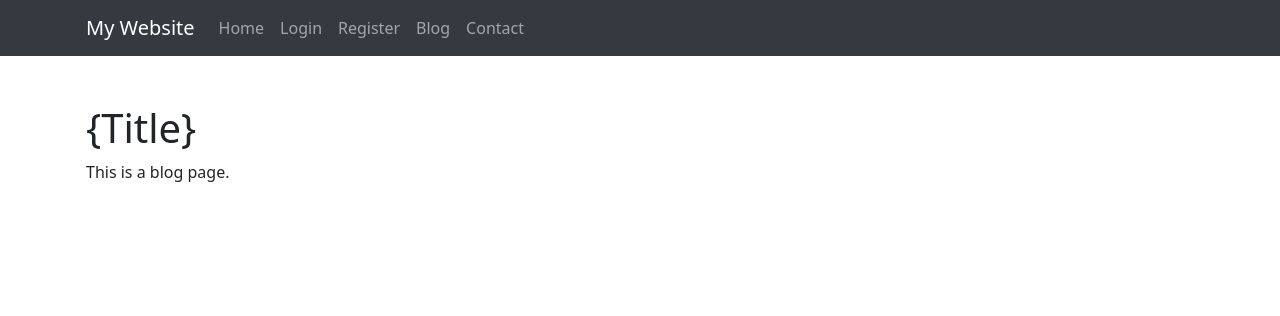
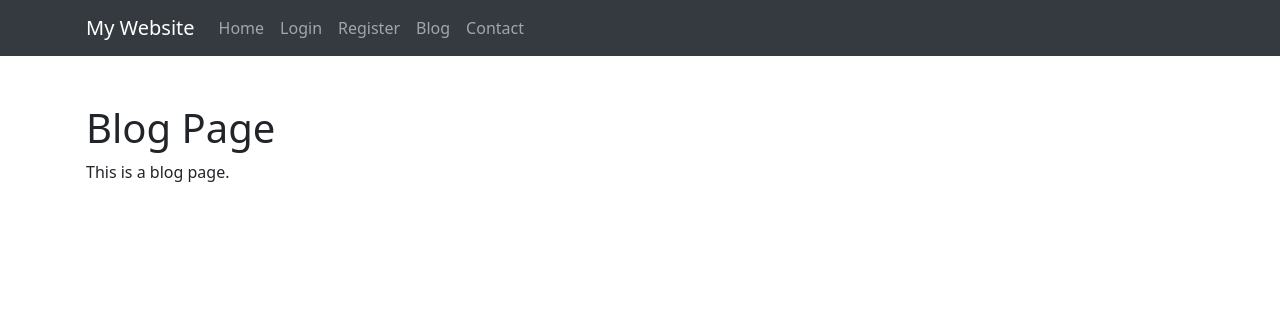
Before and after one commit to attacker-codeninja/Web-Application-Attacks, a Flask app: page /blog in a window 1280 px wide. Shown: the top 316 px of the page. Run offline with Flask 2, Linux system fonts and the light colour scheme; some libraries are stand-ins or nearby versions.

Commit message:
adding blog, contact, login, register html updates

```diff
--- a/Broken_Access_Control/IDOR/templates/blog.html
+++ b/Broken_Access_Control/IDOR/templates/blog.html
@@ -5,7 +5,7 @@
   <meta charset="UTF-8">
   <meta name="viewport" content="width=device-width, initial-scale=1.0">
   <link rel="stylesheet" href="https://stackpath.bootstrapcdn.com/bootstrap/5.0.0-alpha1/css/bootstrap.min.css">
-  <title>My Website - {Title}</title>
+  <title>My Website - Blog Page</title>
 </head>
 
 <body>
@@ -41,7 +41,7 @@
 
   <!-- Main Content -->
   <main class="container mt-5">
-    <h1>{Title}</h1>
+    <h1>Blog Page</h1>
     <p>This is a blog page.</p>
   </main>
 
--- a/Broken_Access_Control/IDOR/templates/contact.html
+++ b/Broken_Access_Control/IDOR/templates/contact.html
@@ -5,7 +5,7 @@
   <meta charset="UTF-8">
   <meta name="viewport" content="width=device-width, initial-scale=1.0">
   <link rel="stylesheet" href="https://stackpath.bootstrapcdn.com/bootstrap/5.0.0-alpha1/css/bootstrap.min.css">
-  <title>My Website - {Title}</title>
+  <title>My Website - Contact Page</title>
 </head>
 
 <body>
@@ -41,7 +41,7 @@
 
   <!-- Main Content -->
   <main class="container mt-5">
-    <h1>{Title}</h1>
+    <h1>Contact Page</h1>
     <p>This is contact page</p>
   </main>
 
--- a/Broken_Access_Control/IDOR/templates/login.html
+++ b/Broken_Access_Control/IDOR/templates/login.html
@@ -5,7 +5,7 @@
   <meta charset="UTF-8">
   <meta name="viewport" content="width=device-width, initial-scale=1.0">
   <link rel="stylesheet" href="https://stackpath.bootstrapcdn.com/bootstrap/5.0.0-alpha1/css/bootstrap.min.css">
-  <title>My Website - {Title}</title>
+  <title>My Website - Login Page</title>
 </head>
 
 <body>
@@ -41,7 +41,7 @@
 
   <!-- Main Content -->
   <main class="container mt-5">
-    <h1>{Title}</h1>
+    <h1>Login Page</h1>
     <p>This is the login page</p>
   </main>
 
--- a/Broken_Access_Control/IDOR/templates/register.html
+++ b/Broken_Access_Control/IDOR/templates/register.html
@@ -5,7 +5,7 @@
   <meta charset="UTF-8">
   <meta name="viewport" content="width=device-width, initial-scale=1.0">
   <link rel="stylesheet" href="https://stackpath.bootstrapcdn.com/bootstrap/5.0.0-alpha1/css/bootstrap.min.css">
-  <title>My Website - {Title}</title>
+  <title>My Website - Registration Page</title>
 </head>
 
 <body>
@@ -41,7 +41,7 @@
 
   <!-- Main Content -->
   <main class="container mt-5">
-    <h1>{Title}</h1>
+    <h1>Registration Page</h1>
     <p>This is the registration page</p>
   </main>
 
```
